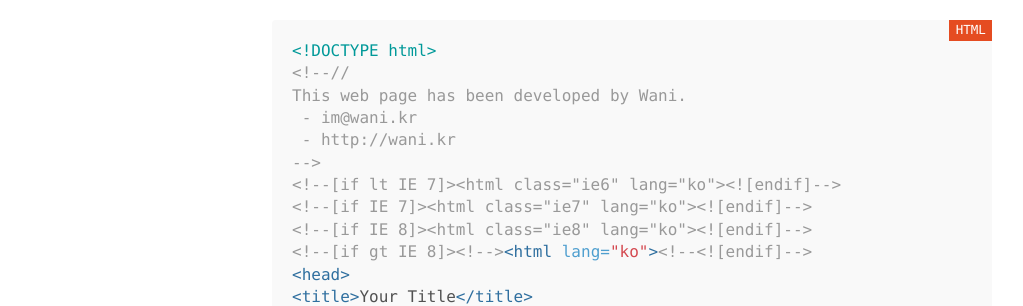
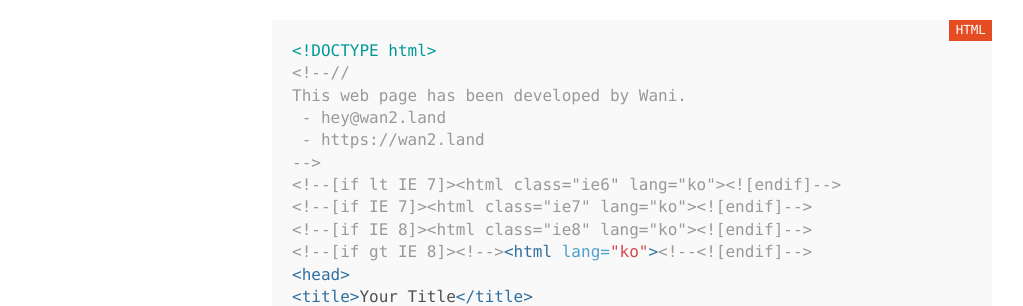
Before and after one commit to wan2land/wan2land.github.io, a Jekyll site: the page built from _posts/2014/2014-11-20-html-skeleton.md, in a window 1280 px wide and 900 px high, scrolled down 303 px. Shown: the part 197-503 px from the top of the window, without its empty margins (8-1031 px from the left). Built offline with Jekyll 4.4.1, drawn with Linux system fonts in a browser that asks for light colours; comment, search, counter and statistics services are not loaded; some of the changed text lies outside the part shown.

Commit message:
fix: URL, email

````diff
--- a/_config.yml
+++ b/_config.yml
@@ -1,7 +1,7 @@
 title: wan2.land
 subtitle: "🤔"
 
-email: hi@wani.kr
+email: hey@wan2.land
 
 markdown: kramdown
 
--- a/_posts/2014/2014-11-20-html-skeleton.md
+++ b/_posts/2014/2014-11-20-html-skeleton.md
@@ -17,8 +17,8 @@ tags: ["html"]
 <!DOCTYPE html>
 <!--//
 This web page has been developed by Wani.
- - im@wani.kr
- - http://wani.kr
+ - hey@wan2.land
+ - https://wan2.land
 -->
 <!--[if lt IE 7]><html class="ie6" lang="ko"><![endif]-->
 <!--[if IE 7]><html class="ie7" lang="ko"><![endif]-->
@@ -79,8 +79,8 @@ Your Body :)
 ```html
 <!--//
 This web page has been developed by Wani.
- - im@wani.kr
- - http://wani.kr
+ - hey@wan2.land
+ - https://wan2.land
 -->
 ```
 
--- a/about.html
+++ b/about.html
@@ -25,7 +25,7 @@ permalink: /about/
 
     <ul>
       <li>Github <a href="https://github.com/wan2land">github.com/wan2land</a></li>
-      <li>E-Mail <a href="mailto:hi@wani.kr">hi@wani.kr</a></li>
+      <li>E-Mail <a href="mailto:hey@wan2.land">hey@wan2.land</a></li>
     </ul>
 
   </article>
--- a/public/js/script.js
+++ b/public/js/script.js
@@ -4,14 +4,14 @@
 m=s.getElementsByTagName(o)[0];a.async=1;a.src=g;m.parentNode.insertBefore(a,m)
 })(window,document,"script","//www.google-analytics.com/analytics.js","ga")
 
-ga("create", "UA-35736735-1", "wani.kr")
+ga("create", "UA-35736735-1", "wan2.land")
 ga("send", "pageview")
 
 // anchor.js
 anchors.add(".post-content h2, .post-content h3")
 
 // link
-document.querySelectorAll("a[href^=\"http://\"]:not([href*=wani\\.kr]), a[href^=\"https://\"]:not([href*=wani\\.kr])").forEach(node => node.setAttribute("target", "_blank"))
+document.querySelectorAll("a[href^=\"http://\"]:not([href*=wan2\\.land]), a[href^=\"https://\"]:not([href*=wan2\\.land])").forEach(node => node.setAttribute("target", "_blank"))
 
 // mermaid
 mermaid.initialize({ startOnLoad:true })
````
Also changed, not shown: _drafts/env-cmd-split-enviroment.md (+1 -1 lines), _posts/2013/2013-12-04-svg-path-animation.md (+2 -2 lines), _posts/2015/2015-05-17-mockery-closure.md (+1 -1 lines), README.md.
